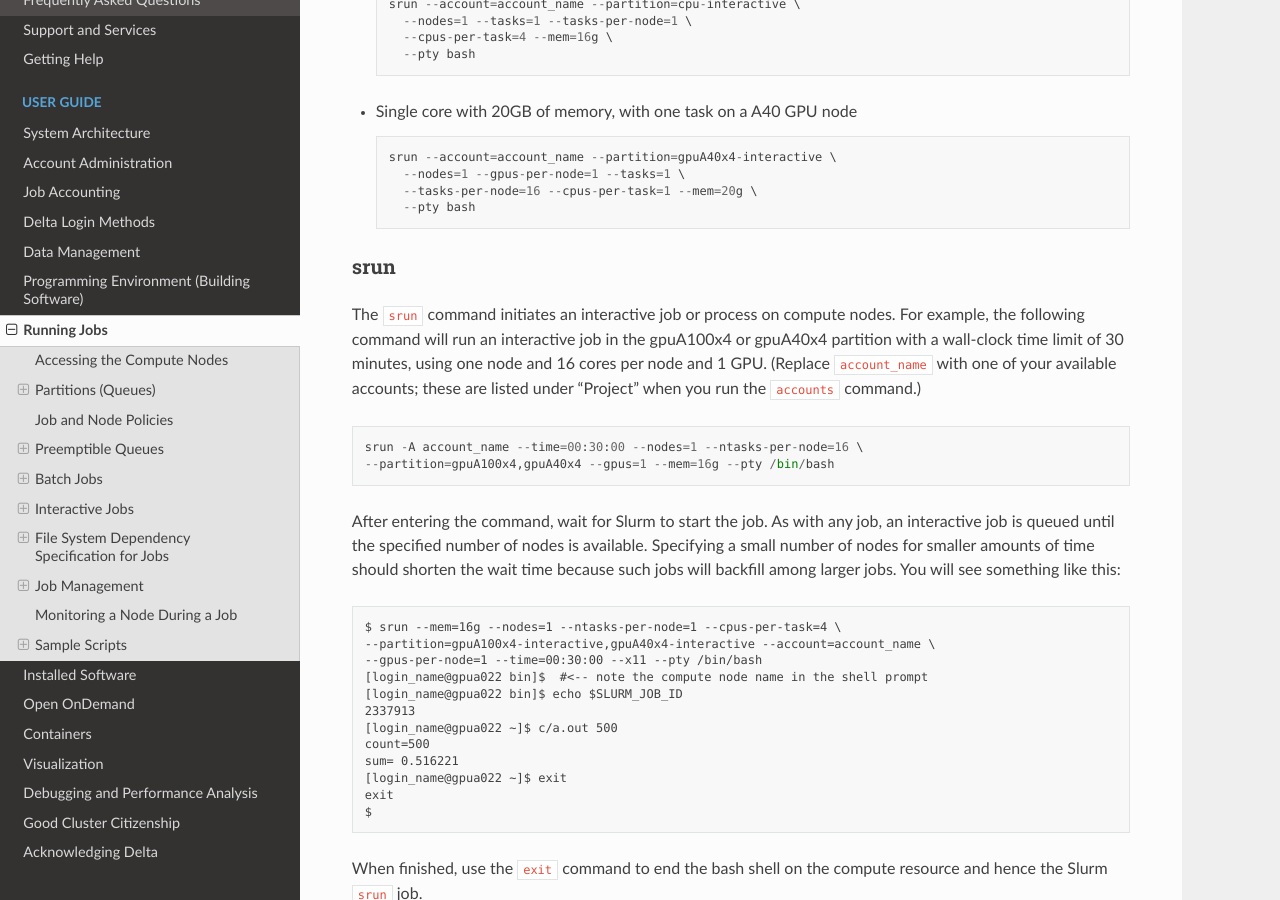
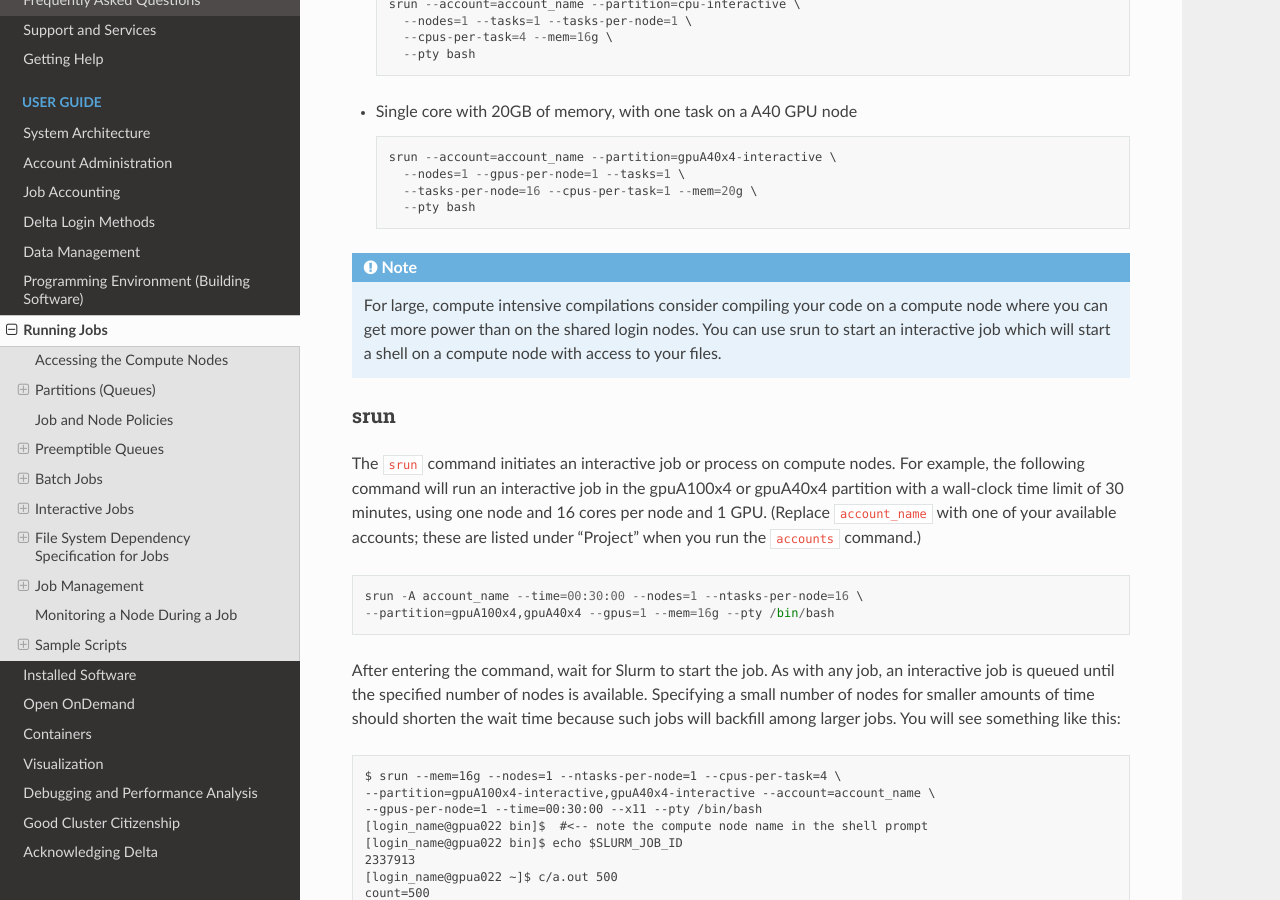
Before and after one commit to ncsa/Delta_doc, a Sphinx documentation site: the page built from docs/source/user_guide/running_jobs.rst, in a window 1280 px wide and 900 px high, scrolled down 5217 px. Built offline with Sphinx 7.4.7 and the Read the Docs theme 3.1.0, drawn with Linux system fonts in a browser that asks for light colours.

Commit message:
Update running_jobs.rst added a note about compiling on a compute node
Added note about compiling compute intensive compilations on compute nodes instead of login nodes. Issue #146

```diff
--- a/docs/source/user_guide/running_jobs.rst
+++ b/docs/source/user_guide/running_jobs.rst
@@ -330,6 +330,9 @@ The following examples start up a bash shell terminal on a CPU or GPU node.
        --nodes=1 --gpus-per-node=1 --tasks=1 \
        --tasks-per-node=16 --cpus-per-task=1 --mem=20g \
        --pty bash
+
+.. note::
+   For large, compute intensive compilations consider compiling your code on a compute node where you can get more power than on the shared login nodes. You can use srun to start an interactive job which will start a shell on a compute node with access to your files.
 
 .. _srun:
 
```
